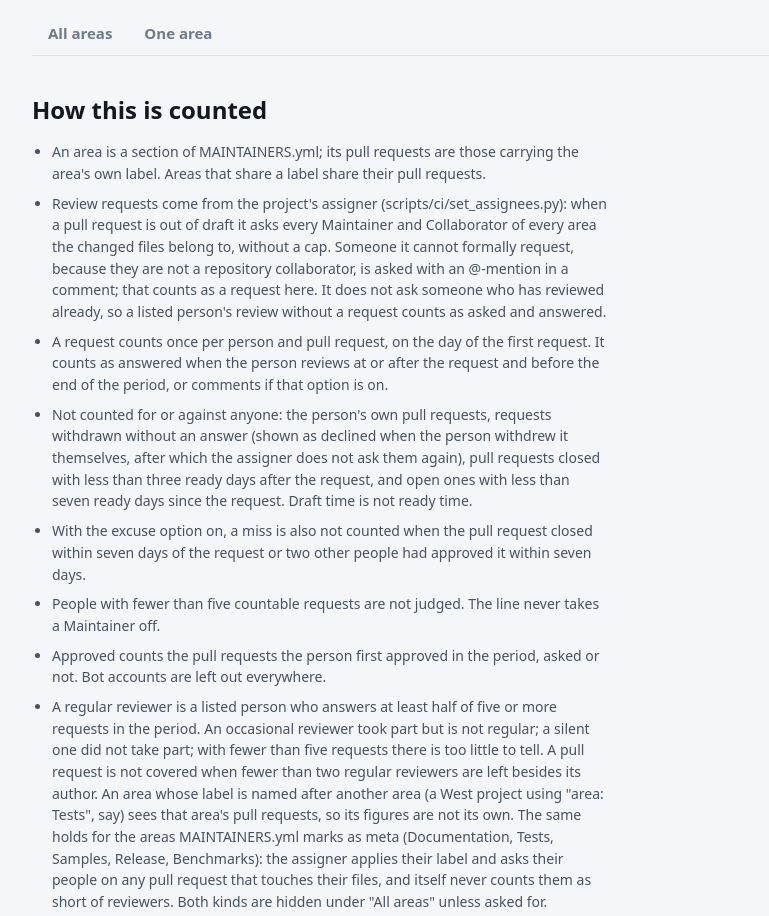
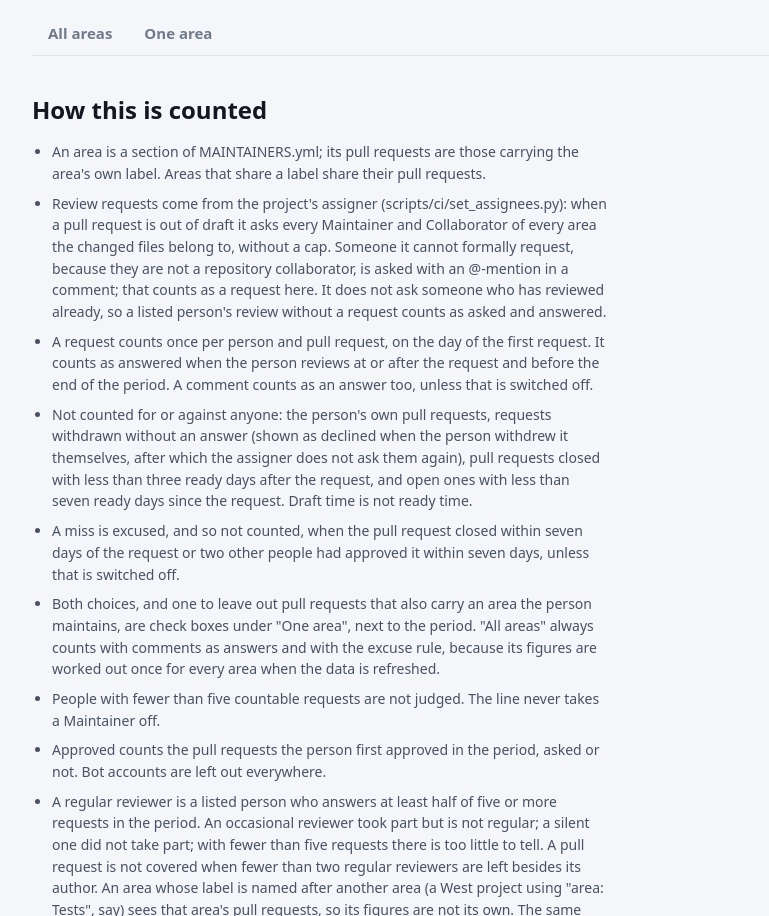
Before and after one commit to jhedberg/zephyr-review-capacity, a plain HTML site: page public/index.html in a window 1280 px wide. Shown: the part 184-1100 px from the top of the page, without its empty margins (48-817 px from the left). Drawn offline with Linux system fonts and the light colour scheme; no server answers.

Commit message:
Say where the counting options are
"How this is counted" is shown under both views and referred to "that
option" and "the excuse option", which only the view of one area has.
Describe both rules as they apply by default, say that the check boxes
are under "One area", and that the view of all areas always counts with
both rules on.

Assisted-by: Claude:claude-fable-5-2
Signed-off-by: Johan Hedberg <johan.hedberg@silabs.com>

```diff
--- a/public/index.html
+++ b/public/index.html
@@ -343,9 +343,10 @@ details.explain summary { cursor: pointer; font: 600 14px var(--font); color: va
   <ul class="plain">
     <li>An area is a section of MAINTAINERS.yml; its pull requests are those carrying the area's own label. Areas that share a label share their pull requests.</li>
     <li>Review requests come from the project's assigner (scripts/ci/set_assignees.py): when a pull request is out of draft it asks every Maintainer and Collaborator of every area the changed files belong to, without a cap. Someone it cannot formally request, because they are not a repository collaborator, is asked with an @-mention in a comment; that counts as a request here. It does not ask someone who has reviewed already, so a listed person's review without a request counts as asked and answered.</li>
-    <li>A request counts once per person and pull request, on the day of the first request. It counts as answered when the person reviews at or after the request and before the end of the period, or comments if that option is on.</li>
+    <li>A request counts once per person and pull request, on the day of the first request. It counts as answered when the person reviews at or after the request and before the end of the period. A comment counts as an answer too, unless that is switched off.</li>
     <li>Not counted for or against anyone: the person's own pull requests, requests withdrawn without an answer (shown as declined when the person withdrew it themselves, after which the assigner does not ask them again), pull requests closed with less than three ready days after the request, and open ones with less than seven ready days since the request. Draft time is not ready time.</li>
-    <li>With the excuse option on, a miss is also not counted when the pull request closed within seven days of the request or two other people had approved it within seven days.</li>
+    <li>A miss is excused, and so not counted, when the pull request closed within seven days of the request or two other people had approved it within seven days, unless that is switched off.</li>
+    <li>Both choices, and one to leave out pull requests that also carry an area the person maintains, are check boxes under "One area", next to the period. "All areas" always counts with comments as answers and with the excuse rule, because its figures are worked out once for every area when the data is refreshed.</li>
     <li>People with fewer than five countable requests are not judged. The line never takes a Maintainer off.</li>
     <li>Approved counts the pull requests the person first approved in the period, asked or not. Bot accounts are left out everywhere.</li>
     <li>A regular reviewer is a listed person who answers at least half of five or more requests in the period. An occasional reviewer took part but is not regular; a silent one did not take part; with fewer than five requests there is too little to tell. A pull request is not covered when fewer than two regular reviewers are left besides its author. An area whose label is named after another area (a West project using "area: Tests", say) sees that area's pull requests, so its figures are not its own. The same holds for the areas MAINTAINERS.yml marks as meta (Documentation, Tests, Samples, Release, Benchmarks): the assigner applies their label and asks their people on any pull request that touches their files, and itself never counts them as short of reviewers. Both kinds are hidden under "All areas" unless asked for.</li>
```
